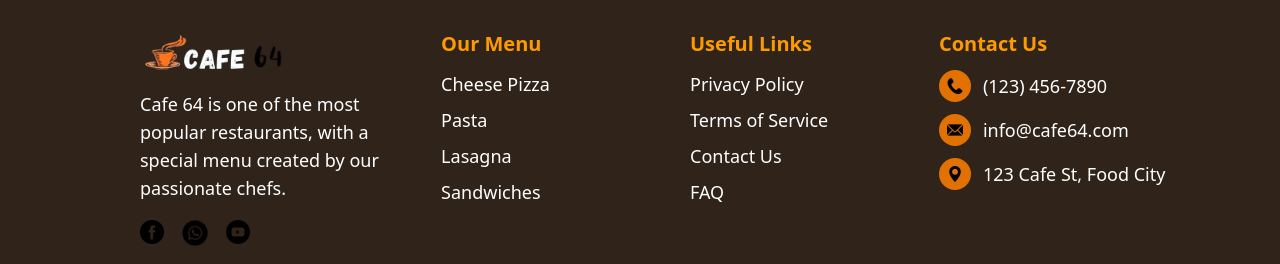
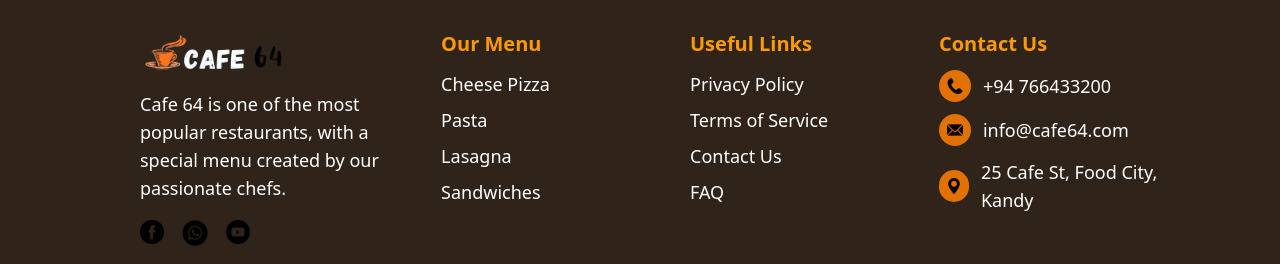
Before and after one commit to Piumalhk/Cafe-64, a React (Vite) app in the folder Cafe-64/: page / in a window 1280 px wide. Shown: the part 2506-2770 px from the top of the page. Built offline with nearby package versions, Linux system fonts and the light colour scheme.

Commit message:
Update footer contact info on LandingPage

```diff
--- a/Cafe-64/src/pages/LandingPage.jsx
+++ b/Cafe-64/src/pages/LandingPage.jsx
@@ -263,7 +263,7 @@ function LandingPage() {
                 <div className="w-8 h-8 rounded-2xl bg-amber-600 flex items-center justify-center">
                   <img src={call} alt="Phone" className="w-4 h-4" />
                 </div>
-                (123) 456-7890
+                +94 766433200
               </div>
 
               <div className="flex items-center gap-3 hover:scale-105 transition">
@@ -277,7 +277,7 @@ function LandingPage() {
                 <div className="w-8 h-8 rounded-2xl bg-amber-600 flex items-center justify-center">
                   <img src={location} alt="Location" className="w-4 h-4" />
                 </div>
-                123 Cafe St, Food City
+                25 Cafe St, Food City, Kandy
               </div>
             </div>
           </div>
```
